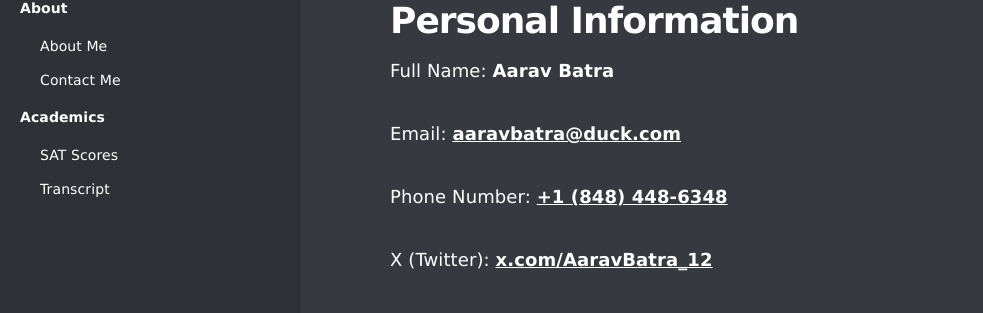
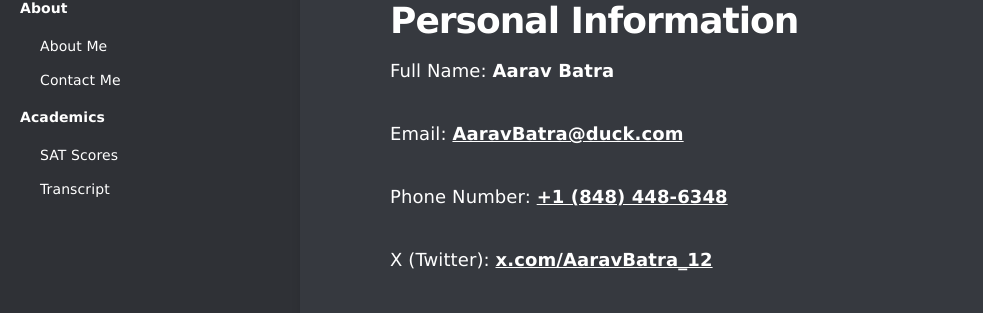
Before and after one commit to batra-aarav/recruit.aaravbatra.me, a Jekyll site: the page built from index.md, in a window 1280 px wide. Shown: the part 191-504 px from the top of the page, without its empty margins (0-983 px from the left). Built offline with Jekyll 4.4.1, drawn with Linux system fonts in a browser that asks for light colours.

```diff
--- a/index.md
+++ b/index.md
@@ -8,7 +8,7 @@ title: Recruiting Profile
 
 Full Name: **Aarav Batra**
 
-Email: [**aaravbatra@duck.com**](mailto:aaravbatra@duck.com)
+Email: [**AaravBatra@duck.com**](mailto:aaravbatra@duck.com)
 
 Phone Number: [**+1 (848) 448-6348**](tel:1848-448-6348)
 
```
